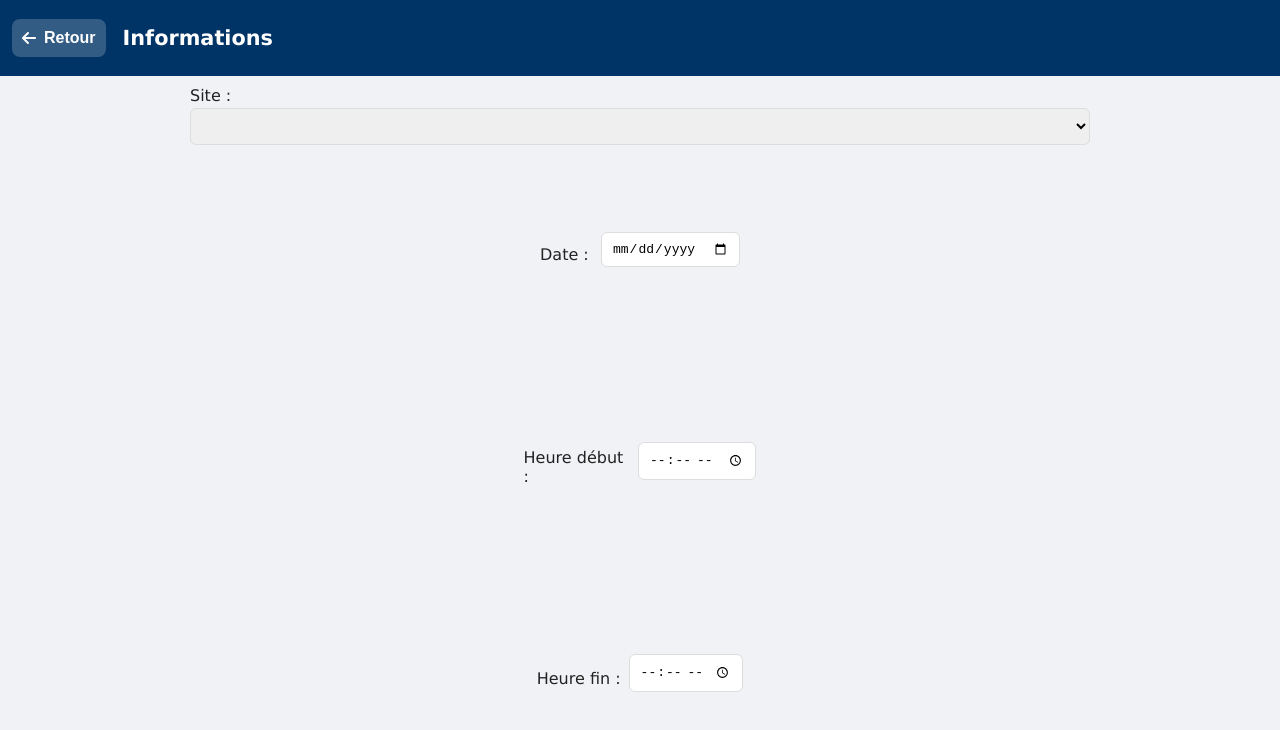
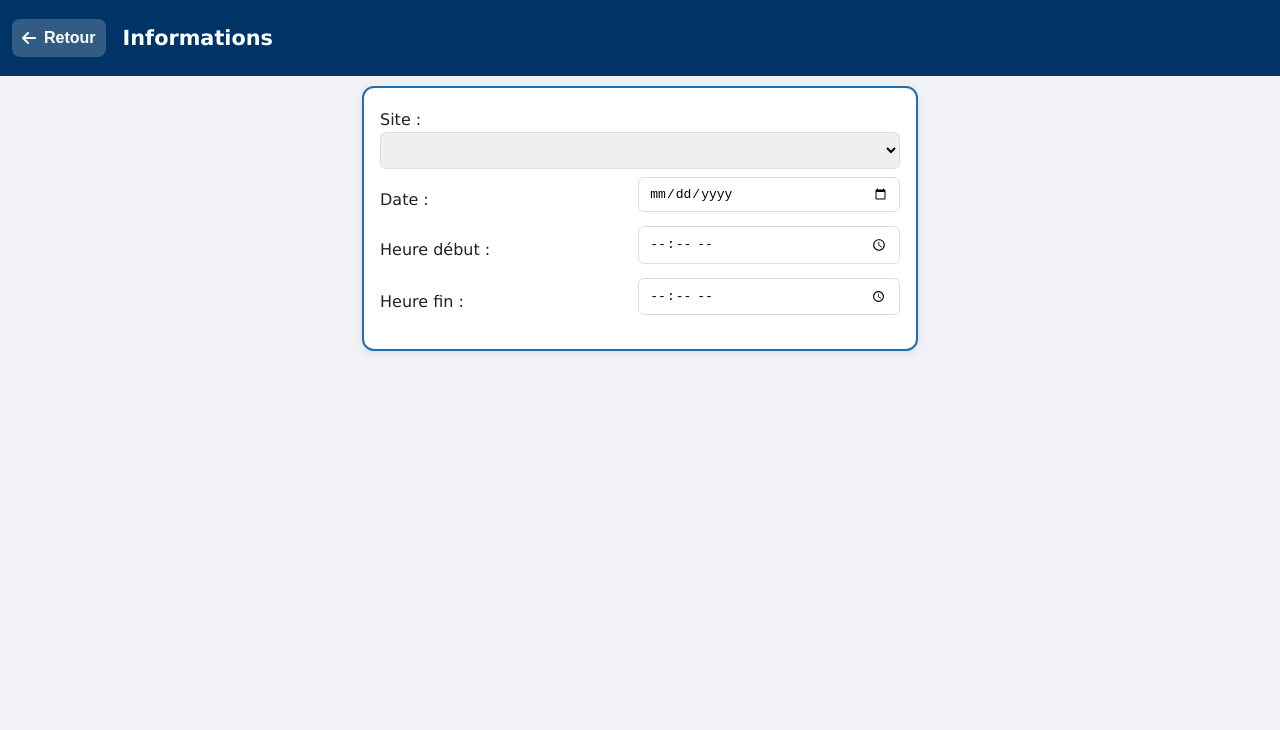
Before and after one commit to MarkRustenholtz/borderforce, a plain HTML site: page index.html in a window 1280 px wide. Both pictures are taken after a click on the button "Informations". Drawn offline with Linux system fonts and the light colour scheme.

Commit message:
Add files via upload

```diff
--- a/index.html
+++ b/index.html
@@ -13,6 +13,7 @@
 <link rel="stylesheet" href="https://cdnjs.cloudflare.com/ajax/libs/font-awesome/6.4.0/css/all.min.css">
 
 <style>
+
   body {
     font-family: verdana, sans-serif;
     margin: 0;
@@ -21,6 +22,7 @@
     color: #222;
     min-height: 100vh;
     box-sizing: border-box;
+	touch-action: manipulation;
   }
 
   /* Page d'accueil */
@@ -179,6 +181,13 @@
     border: 1px solid #ddd;
     font-size: 1em;
     margin-bottom: 8px;
+  }
+
+/* Empêche le zoom automatique sur iOS */
+  @supports (-webkit-touch-callout: none) {
+    input[type=text], input[type=date], input[type=time], input[type=number], select {
+      font-size: 16px;
+    }
   }
 
   button {
@@ -307,6 +316,35 @@
   #ficheIdentitePage .blue { background-color: #3498db; color: white; }
   #ficheIdentitePage .blue:hover { background-color: #2980b9; }
 
+/* Carte centrée et resserrée pour la page Informations */
+#infosPage .page-content{
+  max-width: 520px;          /* largeur du bloc */
+  margin: 16px auto;         /* centré */
+  padding: 16px;
+  border: 2px solid #1f6fb2; /* bordure */
+  border-radius: 12px;
+  background: #fff;
+  box-shadow: 0 2px 8px rgba(0,0,0,.08);
+}
+
+/* Ajuste la présentation des champs dans Infos */
+#infosPage .flex-row {
+  display: flex;
+  flex-direction: column;   /* toujours vertical */
+  align-items: stretch;     /* occupe toute la largeur au lieu d'être centrés */
+  gap: 6px;                 /* espace réduit entre champs */
+  margin-bottom: 10px;
+}
+
+#infosPage .flex-col {
+  min-width: auto;          /* plus de largeur minimum inutile */
+  flex: none;               /* évite l'étirement bizarre */
+}
+
+#infosPage .flex-col label {
+  margin-bottom: 4px;
+}
+
 
 #homePage {
   display: flex;
@@ -392,7 +430,13 @@ html, body {
   color: #fff;
   border-color: #c0392b;
 }
-
+ /* Responsive mobile pour Pulsar */
+  @media (max-width: 480px) {
+    #pulsarPage label span {
+      padding: 18px 40px;
+      font-size: 1.2em;
+    }
+  }
 
 
 </style>
@@ -507,9 +551,10 @@ html, body {
         <label for="heureFinInput">Heure fin :</label>
         <input type="time" id="heureFinInput" />
       </div>
-    </div>
-  </div>
 </div>
+</div>
+</div>
+
 <!-- Page ESR -->
 <div id="esrPage" class="page">
   <div class="page-header">
```
